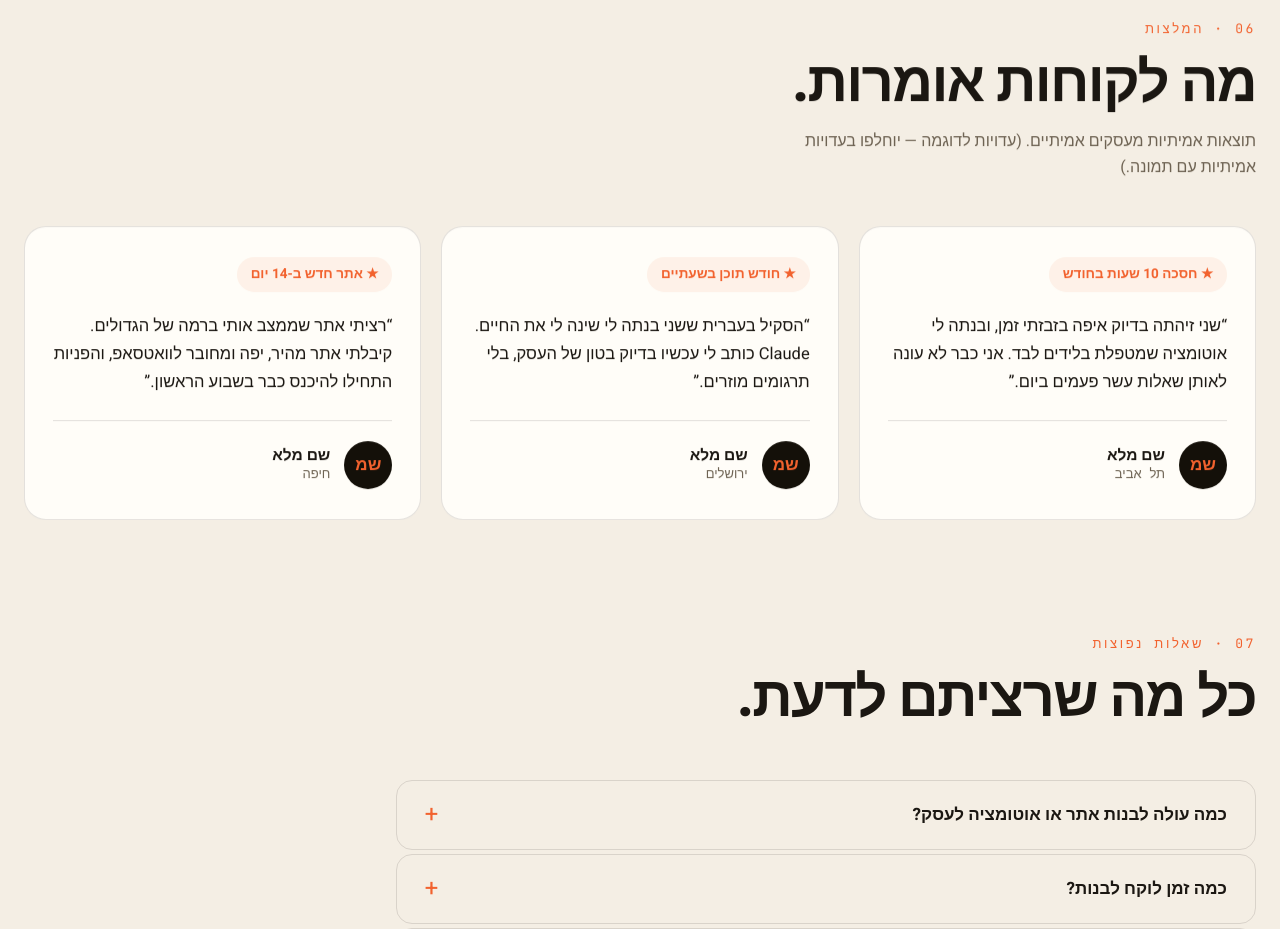
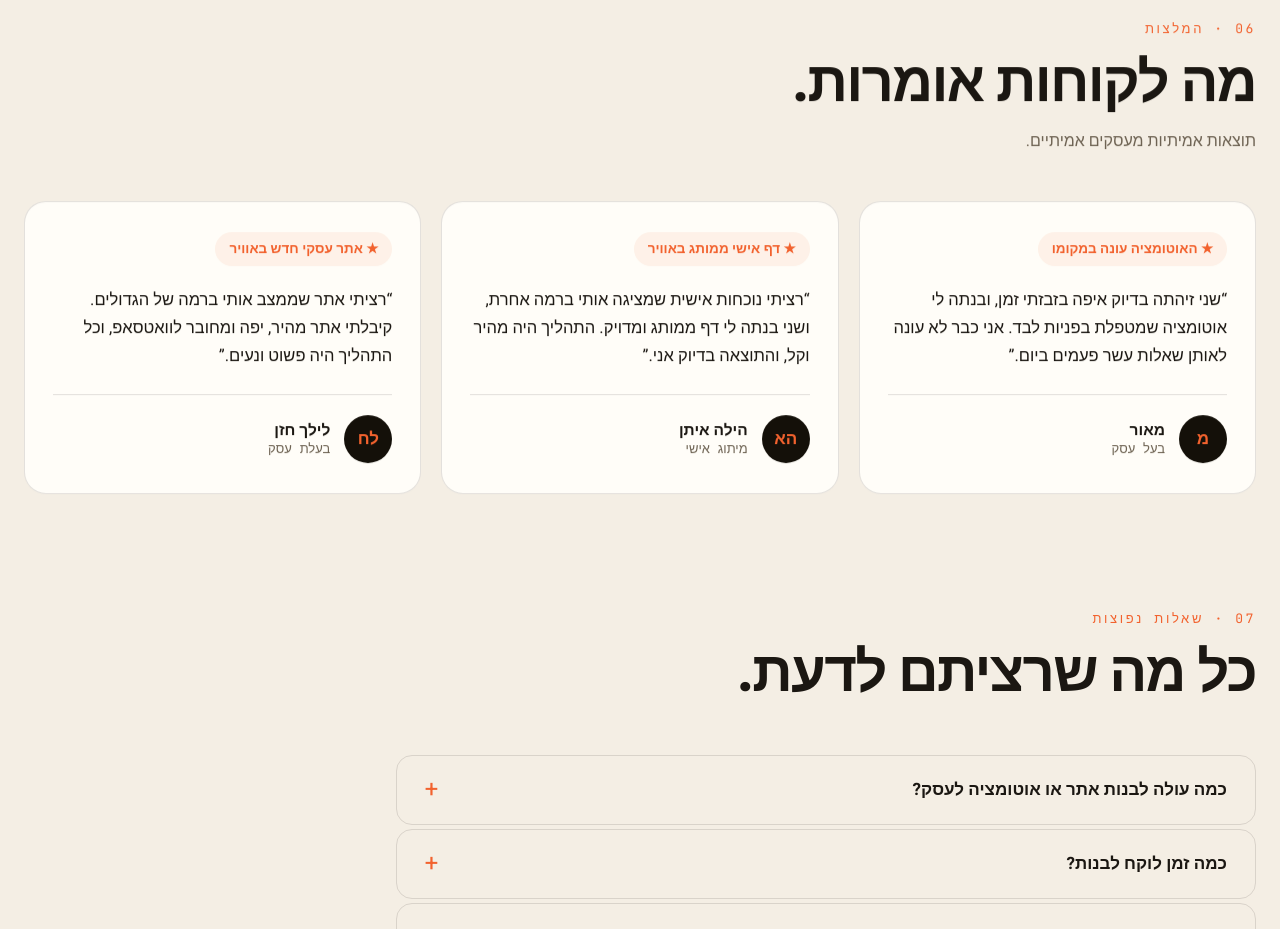
Before and after one commit to gorgovs1-cyber/shani-ai, a Next.js app: page / in a window 1280 px wide. Shown: the part 4640-5569 px from the top of the page. Built offline with nearby package versions, Linux system fonts and the light colour scheme; no server answers.

Commit message:
testimonials real names, deadline 1.9, trust chip fix

```diff
--- a/app/layout.tsx
+++ b/app/layout.tsx
@@ -24,7 +24,7 @@ const mono = JetBrains_Mono({ subsets: ["latin"], variable: "--font-mono", displ
 export const metadata: Metadata = {
   metadataBase: new URL("https://shani-ai.com"),
   title: "Shani AI Creator · ייעוץ AI, אוטומציות, כלים ואתרים לעסקים",
-  description: "שני גורגוב, Shani AI Creator. מכניסה AI לעסק שלכם: מיפוי ואסטרטגיה, אוטומציות חכמות, כלים וסקילים בעברית, ואתרים שמביאים לקוחות. 10+ שנות ניסיון. ישראל.",
+  description: "שני גורגוב, Shani AI Creator. מכניסה AI לעסק שלכם: מיפוי ואסטרטגיה, אוטומציות חכמות, כלים וסקילים בעברית, ואתרים שמביאים לקוחות. ישראל.",
   keywords: ["AI", "אוטומציה", "אתרים", "GSAP", "Next.js", "ישראל", "שני גורגוב", "פיתוח אתרים", "AI ישראל", "בניית אתרים"],
   openGraph: {
     title: "Shani AI Creator · AI, אוטומציות ואתרים לעסקים",
--- a/app/pricing/page.tsx
+++ b/app/pricing/page.tsx
@@ -62,8 +62,8 @@ const COPY: Record<"he" | "en", Copy> = {
     title: "מחירים שקופים, בלי הפתעות.",
     intro:
       "פרימיום שמחזיר את עצמו, עם נקודת כניסה נוחה. בוחרים חבילה, או מתחילים במנוי חודשי. לא בטוחים מה מתאים? האבחון החינמי ימליץ.",
-    launchBadge: "מחירי השקה עד 1.8 או 5 הפרויקטים הראשונים, המוקדם מביניהם · בתמורה לעדות והצגה בתיק העבודות",
-    trust: ["תגובה תוך 24 שעות", "הקוד שלך, בבעלותך", "10+ שנות ניסיון"],
+    launchBadge: "מחירי השקה עד 1.9 או 5 הפרויקטים הראשונים, המוקדם מביניהם · בתמורה לעדות והצגה בתיק העבודות",
+    trust: ["תגובה תוך 24 שעות", "הקוד שלך, בבעלותך", "מחיר סופי מראש, בלי הפתעות"],
     vatNote: "כל המחירים לפני מע\"מ · תשלום: 50% מקדמה · 30% באבן דרך · 20% במסירה",
     packages: [
       {
@@ -197,8 +197,8 @@ const COPY: Record<"he" | "en", Copy> = {
     title: "Transparent pricing, no surprises.",
     intro:
       "Premium that pays for itself, with an easy entry point. Pick a package, or start with a monthly plan. Not sure what fits? The free audit will recommend.",
-    launchBadge: "Launch pricing until Aug 1 or the first 5 projects, whichever comes first · in exchange for a testimonial and portfolio rights",
-    trust: ["Replies within 24h", "You own the code", "10+ years of experience"],
+    launchBadge: "Launch pricing until Sep 1 or the first 5 projects, whichever comes first · in exchange for a testimonial and portfolio rights",
+    trust: ["Replies within 24h", "You own the code", "Final price up front, no surprises"],
     vatNote: "All prices exclude VAT · Payment: 50% deposit · 30% at milestone · 20% on delivery",
     packages: [
       {
--- a/components/TestimonialsSection.tsx
+++ b/components/TestimonialsSection.tsx
@@ -25,30 +25,30 @@ const COPY: Record<"he" | "en", { kicker: string; title: string; sub: string; it
   he: {
     kicker: "06 · המלצות",
     title: "מה לקוחות אומרות.",
-    sub: "תוצאות אמיתיות מעסקים אמיתיים. (עדויות לדוגמה — יוחלפו בעדויות אמיתיות עם תמונה.)",
+    sub: "תוצאות אמיתיות מעסקים אמיתיים.",
     items: [
       {
-        name: "שם מלא",          // PLACEHOLDER
-        city: "תל אביב",          // PLACEHOLDER
-        result: "חסכה 10 שעות בחודש",  // PLACEHOLDER
+        name: "מאור",
+        city: "בעל עסק",
+        result: "האוטומציה עונה במקומו",
         quote:
-          "שני זיהתה בדיוק איפה בזבזתי זמן, ובנתה לי אוטומציה שמטפלת בלידים לבד. אני כבר לא עונה לאותן שאלות עשר פעמים ביום.",
+          "שני זיהתה בדיוק איפה בזבזתי זמן, ובנתה לי אוטומציה שמטפלת בפניות לבד. אני כבר לא עונה לאותן שאלות עשר פעמים ביום.",
         photo: "", // "/testimonials/xxx.jpg"
       },
       {
-        name: "שם מלא",          // PLACEHOLDER
-        city: "ירושלים",         // PLACEHOLDER
-        result: "חודש תוכן בשעתיים", // PLACEHOLDER
+        name: "הילה איתן",
+        city: "מיתוג אישי",
+        result: "דף אישי ממותג באוויר",
         quote:
-          "הסקיל בעברית ששני בנתה לי שינה לי את החיים. Claude כותב לי עכשיו בדיוק בטון של העסק, בלי תרגומים מוזרים.",
+          "רציתי נוכחות אישית שמציגה אותי ברמה אחרת, ושני בנתה לי דף ממותג ומדויק. התהליך היה מהיר וקל, והתוצאה בדיוק אני.",
         photo: "",
       },
       {
-        name: "שם מלא",          // PLACEHOLDER
-        city: "חיפה",            // PLACEHOLDER
-        result: "אתר חדש ב-14 יום", // PLACEHOLDER
+        name: "לילך חזן",
+        city: "בעלת עסק",
+        result: "אתר עסקי חדש באוויר",
         quote:
-          "רציתי אתר שממצב אותי ברמה של הגדולים. קיבלתי אתר מהיר, יפה ומחובר לוואטסאפ, והפניות התחילו להיכנס כבר בשבוע הראשון.",
+          "רציתי אתר שממצב אותי ברמה של הגדולים. קיבלתי אתר מהיר, יפה ומחובר לוואטסאפ, וכל התהליך היה פשוט ונעים.",
         photo: "",
       },
     ],
@@ -56,30 +56,30 @@ const COPY: Record<"he" | "en", { kicker: string; title: string; sub: string; it
   en: {
     kicker: "06 · Reviews",
     title: "What clients say.",
-    sub: "Real results from real businesses. (Sample testimonials — to be replaced with real ones and photos.)",
+    sub: "Real results from real businesses.",
     items: [
       {
-        name: "Client name",       // PLACEHOLDER
-        city: "Tel Aviv",          // PLACEHOLDER
-        result: "Saved 10 hours a month", // PLACEHOLDER
+        name: "Maor",
+        city: "Business owner",
+        result: "Automation answers for him",
         quote:
-          "Shani found exactly where I was wasting time and built me an automation that handles leads on its own. I no longer answer the same questions ten times a day.",
+          "Shani found exactly where I was wasting time and built me an automation that handles inquiries on its own. I no longer answer the same questions ten times a day.",
         photo: "",
       },
       {
-        name: "Client name",       // PLACEHOLDER
-        city: "Jerusalem",         // PLACEHOLDER
-        result: "A month of content in 2 hours", // PLACEHOLDER
+        name: "Hila Eitan",
+        city: "Personal brand",
+        result: "Branded personal page live",
         quote:
-          "The Hebrew Skill Shani built changed my life. Claude now writes in my business's exact tone, no more weird translations.",
+          "I wanted a personal presence on a different level, and Shani built me a precise, branded page. The process was fast and easy, and the result is exactly me.",
         photo: "",
       },
       {
-        name: "Client name",       // PLACEHOLDER
-        city: "Haifa",             // PLACEHOLDER
-        result: "New site in 14 days", // PLACEHOLDER
+        name: "Lilach Hazan",
+        city: "Business owner",
+        result: "New business site live",
         quote:
-          "I wanted a site that positions me alongside the big players. I got a fast, beautiful site wired to WhatsApp, and inquiries started coming in the first week.",
+          "I wanted a site that positions me alongside the big players. I got a fast, beautiful site wired to WhatsApp, and the whole process was simple and pleasant.",
         photo: "",
       },
     ],
```
